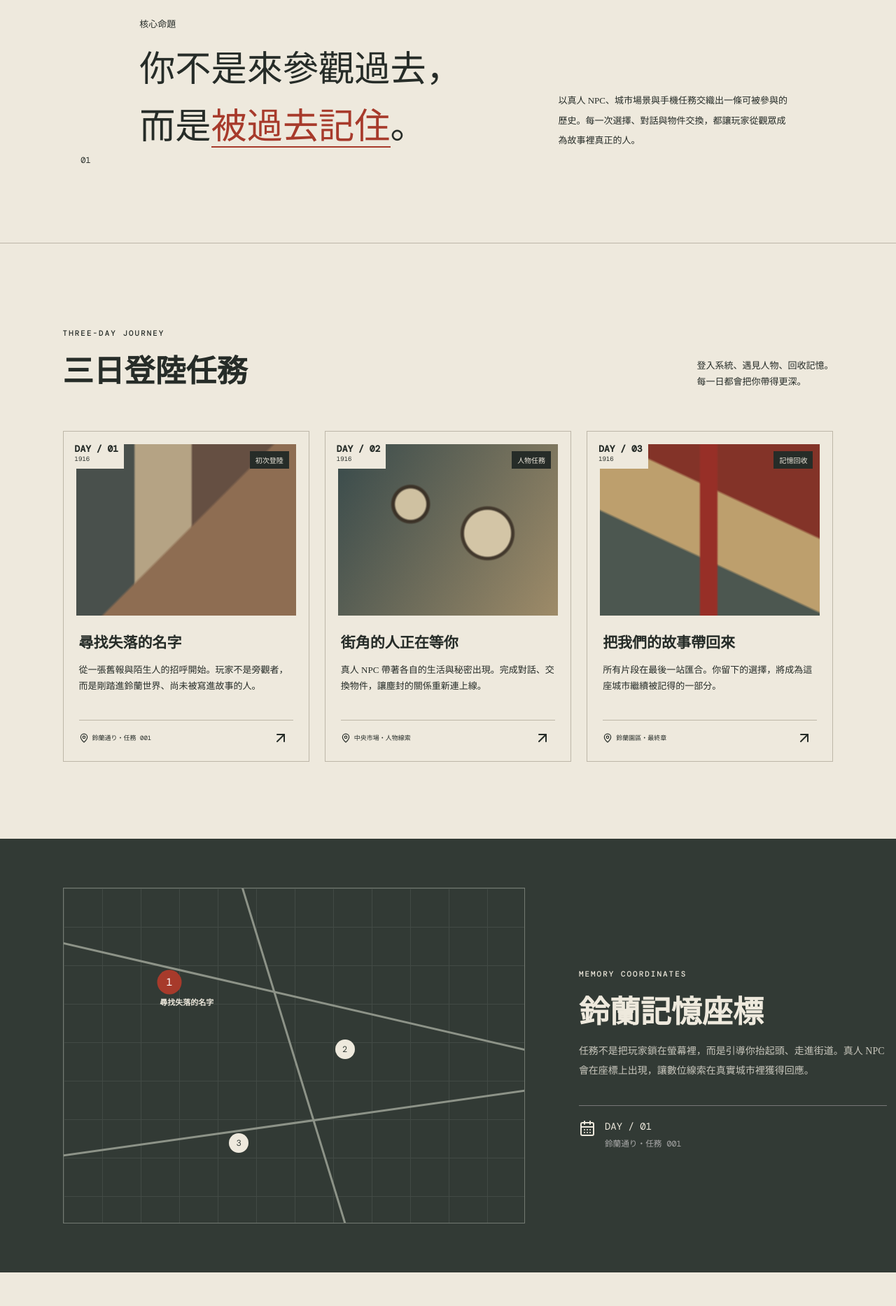
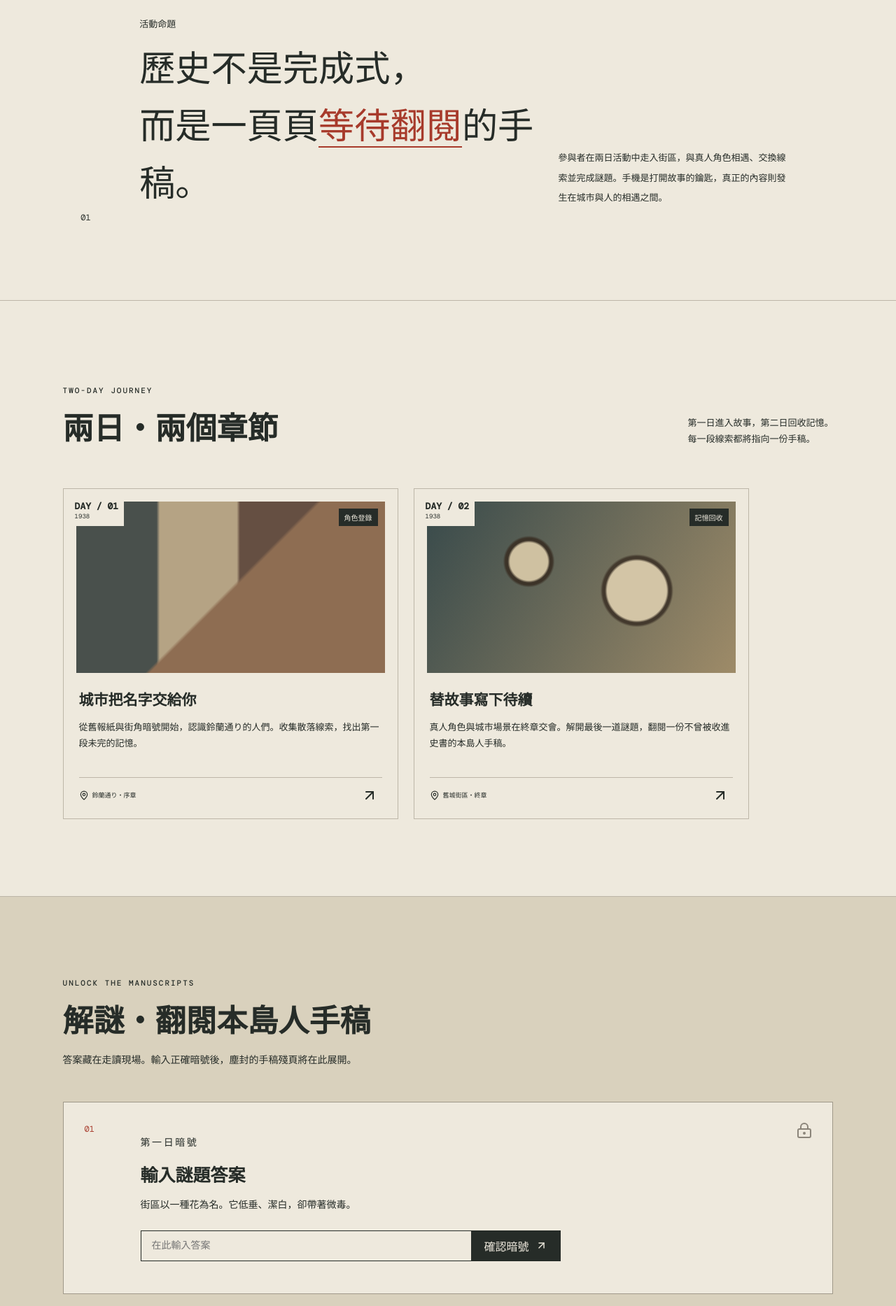
Before and after one commit to ling10-0/suzuran-diary, a React (Vite) app: page / in a window 1280 px wide. Shown: the part 880-2747 px from the top of the page at 70% size. Built offline with nearby package versions, Linux system fonts and the light colour scheme.

Commit message:
Add two-day 1938 puzzle experience

```diff
--- a/src/main.jsx
+++ b/src/main.jsx
@@ -1,38 +1,46 @@
 import React, {useState} from 'react';
 import {createRoot} from 'react-dom/client';
-import {ArrowDown, ArrowUpRight, CalendarDays, MapPin, Menu, X} from 'lucide-react';
+import {ArrowDown, ArrowUpRight, CalendarDays, MapPin, Menu, X, LockKeyhole, BookOpen} from 'lucide-react';
 import './style.css';
+import './puzzle.css';
 
-const notes = [
-  {date:'DAY / 01',year:'1916',tag:'初次登陸',title:'尋找失落的名字',text:'從一張舊報與陌生人的招呼開始。玩家不是旁觀者，而是剛踏進鈴蘭世界、尚未被寫進故事的人。',place:'鈴蘭通り・任務 001',tone:'ochre'},
-  {date:'DAY / 02',year:'1916',tag:'人物任務',title:'街角的人正在等你',text:'真人 NPC 帶著各自的生活與秘密出現。完成對話、交換物件，讓塵封的關係重新連上線。',place:'中央市場・人物線索',tone:'blue'},
-  {date:'DAY / 03',year:'1916',tag:'記憶回收',title:'把我們的故事帶回來',text:'所有片段在最後一站匯合。你留下的選擇，將成為這座城市繼續被記得的一部分。',place:'鈴蘭園區・最終章',tone:'red'}
+const chapters = [
+  {date:'DAY / 01',year:'1938',tag:'角色登錄',title:'城市把名字交給你',text:'從舊報紙與街角暗號開始，認識鈴蘭通り的人們。收集散落線索，找出第一段未完的記憶。',place:'鈴蘭通り・序章',tone:'ochre'},
+  {date:'DAY / 02',year:'1938',tag:'記憶回收',title:'替故事寫下待續',text:'真人角色與城市場景在終章交會。解開最後一道謎題，翻閱一份不曾被收進史書的本島人手稿。',place:'舊城街區・終章',tone:'blue'}
 ];
+
+const puzzles = [
+  {hint:'街區以一種花為名。它低垂、潔白，卻帶著微毒。',answer:'鈴蘭',label:'第一日暗號',manuscript:'昭和十三年，鈴蘭通り的風仍吹過店家的布簾。人們用不同的名字叫這座城，但我們記得每一扇門後的生活。這不是誰替我們寫的歷史，是我們自己留下的聲音。'},
+  {hint:'請輸入故事發生的西元年份。',answer:'1938',label:'第二日暗號',manuscript:'我把未說完的話藏在紙頁之間，等下一個翻閱的人。若你讀到這裡，請不要只記得事件，也記得那些做飯、工作、相愛與等待的人。章節尚未結束，因為你已經來到其中。'}
+];
+
+function Puzzle({item,index}){
+  const [value,setValue]=useState(''); const [open,setOpen]=useState(false); const [error,setError]=useState(false);
+  const submit=e=>{e.preventDefault(); const ok=value.trim().toLowerCase()===item.answer.toLowerCase();setOpen(ok);setError(!ok)};
+  return <article className={'puzzle '+(open?'unlocked':'')}>
+    <div className="puzzle-no">0{index+1}</div><div className="puzzle-body"><p className="eyebrow">{item.label}</p><h3>{open?'手稿已解鎖':'輸入謎題答案'}</h3>
+    {!open?<><p>{item.hint}</p><form onSubmit={submit}><input aria-label={item.label+'答案'} value={value} onChange={e=>{setValue(e.target.value);setError(false)}} placeholder="在此輸入答案"/><button type="submit">確認暗號 <ArrowUpRight size={17}/></button></form>{error&&<small className="error">暗號不正確，請回到現場尋找線索。</small>}</>:<div className="manuscript"><BookOpen/><p>{item.manuscript}</p><small>— 本島人手稿・殘頁 {index+1}</small></div>}</div>
+    <LockKeyhole className="lock"/>
+  </article>
+}
 
 function App(){
  const [menu,setMenu]=useState(false); const [active,setActive]=useState(0);
  const go=id=>{document.getElementById(id)?.scrollIntoView({behavior:'smooth'});setMenu(false)};
  return <>
-  <header><button className="brand" onClick={()=>go('top')}><span>登陸</span><i>日記</i></button>
-   <nav className={menu?'open':''}><button onClick={()=>go('journal')}>登陸任務</button><button onClick={()=>go('map')}>記憶座標</button><button onClick={()=>go('about')}>世界設定</button><button className="seal" onClick={()=>go('journal')}>進入 1916</button></nav>
+  <header><button className="brand" onClick={()=>go('top')}><span>翻閱1938</span><i>待續</i></button>
+   <nav className={menu?'open':''}><button onClick={()=>go('journey')}>兩日章節</button><button onClick={()=>go('puzzles')}>謎題手稿</button><button onClick={()=>go('about')}>關於活動</button><button className="seal" onClick={()=>go('journey')}>開始翻閱</button></nav>
    <button className="menu" aria-label="選單" onClick={()=>setMenu(!menu)}>{menu?<X/>:<Menu/>}</button>
   </header>
   <main id="top">
-   <section className="hero">
-    <div className="hero-copy"><p className="eyebrow">SUZURAN MEMORY SYSTEM · 1916</p><h1>登入一段，<br/><em>尚未完成的記憶。</em></h1><p className="lead">城市忘記的，人還記得。<br/>跟著鈴蘭的居民，走進 1916 年仍在發生的故事。</p><button className="read" onClick={()=>go('journal')}>開始登陸 <ArrowDown size={18}/></button></div>
-    <div className="hero-art"><div className="sun"></div><div className="building b1"></div><div className="building b2"></div><div className="building b3"></div><div className="wire"></div><div className="stamp">舊城<br/><b>採集</b><small>2026</small></div><span className="coord">23° 00′ 42″ N<br/>120° 12′ 33″ E</span></div>
-    <p className="vertical">鈴蘭園區沉浸式走讀計畫　第一章</p>
-   </section>
-
-   <section className="manifesto" id="about"><span>01</span><div><p>核心命題</p><h2>你不是來參觀過去，<br/>而是<span>被過去記住</span>。</h2></div><p className="sidecopy">以真人 NPC、城市場景與手機任務交織出一條可被參與的歷史。每一次選擇、對話與物件交換，都讓玩家從觀眾成為故事裡真正的人。</p></section>
-
-   <section className="journal" id="journal"><div className="section-head"><div><p className="eyebrow">THREE-DAY JOURNEY</p><h2>三日登陸任務</h2></div><p>登入系統、遇見人物、回收記憶。<br/>每一日都會把你帶得更深。</p></div>
-    <div className="cards">{notes.map((n,i)=><article key={n.title} className={n.tone} onMouseEnter={()=>setActive(i)}><div className="date"><b>{n.date}</b><small>{n.year}</small></div><div className="photo"><div className={'scene s'+i}></div><span>{n.tag}</span></div><div className="cardcopy"><h3>{n.title}</h3><p>{n.text}</p><div><span><MapPin size={14}/>{n.place}</span><button aria-label="閱讀文章"><ArrowUpRight/></button></div></div></article>)}</div>
-   </section>
-
-   <section className="map" id="map"><div className="map-grid"><span className="road r1"></span><span className="road r2"></span><span className="road r3"></span>{notes.map((n,i)=><button key={i} className={'pin p'+i+(active===i?' active':'')} onClick={()=>setActive(i)}><i>{i+1}</i><b>{n.title}</b></button>)}</div><div className="mapcopy"><p className="eyebrow">MEMORY COORDINATES</p><h2>鈴蘭記憶座標</h2><p>任務不是把玩家鎖在螢幕裡，而是引導你抬起頭、走進街道。真人 NPC 會在座標上出現，讓數位線索在真實城市裡獲得回應。</p><div className="selected"><CalendarDays/><span>{notes[active].date}<small>{notes[active].place}</small></span></div></div></section>
+   <section className="hero"><div className="hero-copy"><p className="eyebrow">SUZURAN · OLD TOWN · 1938</p><h1>翻閱1938<br/><em>那些待續的章節</em></h1><p className="lead">有些歷史寫進書裡，有些故事留在人身上。<br/>用兩日時間，走進舊城尚未完結的章節。</p><button className="read" onClick={()=>go('journey')}>開始翻閱 <ArrowDown size={18}/></button></div>
+    <div className="hero-art"><div className="sun"></div><div className="building b1"></div><div className="building b2"></div><div className="building b3"></div><div className="wire"></div><div className="stamp">待續<br/><b>章節</b><small>1938</small></div><span className="coord">OLD TOWN ARCHIVE<br/>MANUSCRIPT No. 1938</span></div><p className="vertical">鈴蘭舊城沉浸式走讀活動</p></section>
+   <section className="manifesto" id="about"><span>01</span><div><p>活動命題</p><h2>歷史不是完成式，<br/>而是一頁頁<span>等待翻閱</span>的手稿。</h2></div><p className="sidecopy">參與者在兩日活動中走入街區，與真人角色相遇、交換線索並完成謎題。手機是打開故事的鑰匙，真正的內容則發生在城市與人的相遇之間。</p></section>
+   <section className="journal" id="journey"><div className="section-head"><div><p className="eyebrow">TWO-DAY JOURNEY</p><h2>兩日・兩個章節</h2></div><p>第一日進入故事，第二日回收記憶。<br/>每一段線索都將指向一份手稿。</p></div><div className="cards two">{chapters.map((n,i)=><article key={n.title} className={n.tone} onMouseEnter={()=>setActive(i)}><div className="date"><b>{n.date}</b><small>{n.year}</small></div><div className="photo"><div className={'scene s'+i}></div><span>{n.tag}</span></div><div className="cardcopy"><h3>{n.title}</h3><p>{n.text}</p><div><span><MapPin size={14}/>{n.place}</span><button aria-label="前往章節"><ArrowUpRight/></button></div></div></article>)}</div></section>
+   <section className="puzzles" id="puzzles"><div className="puzzle-intro"><p className="eyebrow">UNLOCK THE MANUSCRIPTS</p><h2>解謎・翻閱本島人手稿</h2><p>答案藏在走讀現場。輸入正確暗號後，塵封的手稿殘頁將在此展開。</p></div><div className="puzzle-list">{puzzles.map((p,i)=><Puzzle key={p.label} item={p} index={i}/>)}</div></section>
+   <section className="map" id="map"><div className="map-grid"><span className="road r1"></span><span className="road r2"></span><span className="road r3"></span>{chapters.map((n,i)=><button key={i} className={'pin p'+i+(active===i?' active':'')} onClick={()=>setActive(i)}><i>{i+1}</i><b>{n.title}</b></button>)}</div><div className="mapcopy"><p className="eyebrow">STORY COORDINATES</p><h2>章節座標</h2><p>沿著兩日路線，數位線索會把你帶到真實街角。請抬起頭，故事的下一句也許正由某個人親口說出。</p><div className="selected"><CalendarDays/><span>{chapters[active].date}<small>{chapters[active].place}</small></span></div></div></section>
   </main>
-  <footer><div className="brand foot"><span>登陸</span><i>日記</i></div><p>登入不是驗證身分，<br/>而是向這座城市留下「我來過」的證明。</p><div><button onClick={()=>go('top')}>回到頁首 ↑</button><small>© 2026 SUZURAN MEMORY PROJECT</small></div></footer>
+  <footer><div className="brand foot"><span>翻閱1938</span><i>待續</i></div><p>我們留下的不是結局，<br/>而是邀請下一個人繼續閱讀。</p><div><button onClick={()=>go('top')}>回到頁首 ↑</button><small>© 2026 那些待續的章節</small></div></footer>
  </>
 }
 createRoot(document.getElementById('root')).render(<App/>);
--- /dev/null
+++ b/src/puzzle.css
@@ -0,0 +1,23 @@
+.cards.two{grid-template-columns:repeat(2,minmax(0,1fr));max-width:980px}
+.puzzles{padding:105px 7vw;background:#d9d1bd;border-top:1px solid var(--line)}
+.puzzle-intro{max-width:650px;margin-bottom:45px}
+.puzzle-intro h2{font-size:44px;margin:12px 0}
+.puzzle-intro>p:last-child{font-size:14px;line-height:2}
+.puzzle-list{display:grid;gap:18px}
+.puzzle{position:relative;display:grid;grid-template-columns:80px 1fr;padding:30px;border:1px solid #9f9889;background:var(--paper);min-height:230px}
+.puzzle-no{font:12px 'DM Mono';color:var(--red)}
+.puzzle-body{max-width:800px}
+.puzzle h3{font-size:25px;margin:8px 0 12px}
+.puzzle-body>p{font-size:14px;line-height:1.9}
+.puzzle form{display:flex;margin-top:22px;max-width:600px}
+.puzzle input{min-width:0;flex:1;border:1px solid var(--ink);background:transparent;padding:13px 15px;font:14px 'Noto Serif TC'}
+.puzzle form button{border:1px solid var(--ink);border-left:0;background:var(--ink);color:var(--paper);padding:0 18px;display:flex;align-items:center;gap:9px;cursor:pointer}
+.error{color:var(--red);display:block;margin-top:10px}
+.lock{position:absolute;right:28px;top:28px;color:#8b857a}
+.puzzle.unlocked{background:#f4edda;border-color:var(--red)}
+.puzzle.unlocked .lock{color:var(--red)}
+.manuscript{border-left:3px solid var(--red);padding:8px 0 8px 24px;margin-top:20px}
+.manuscript svg{color:var(--red)}
+.manuscript p{font-size:16px;line-height:2.1;letter-spacing:.04em}
+.manuscript small{font-size:11px;color:#6e685d}
+@media(max-width:800px){.cards.two{grid-template-columns:1fr}.puzzles{padding:70px 7vw}.puzzle{grid-template-columns:42px 1fr;padding:22px 16px}.puzzle form{flex-direction:column}.puzzle form button{border-left:1px solid var(--ink);min-height:46px;justify-content:center}.lock{right:16px;top:18px;width:18px}.puzzle-intro h2{font-size:34px}}
```
